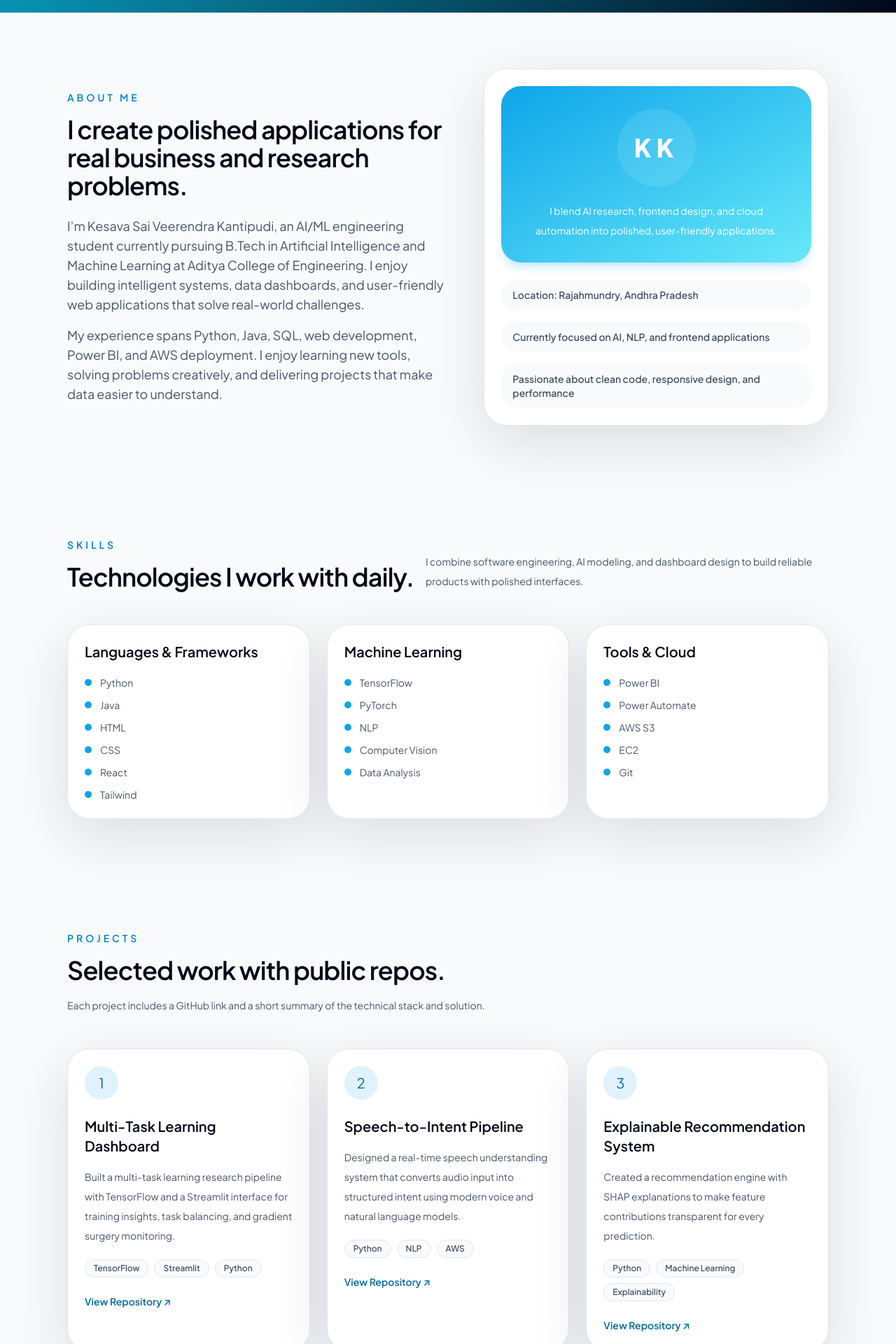
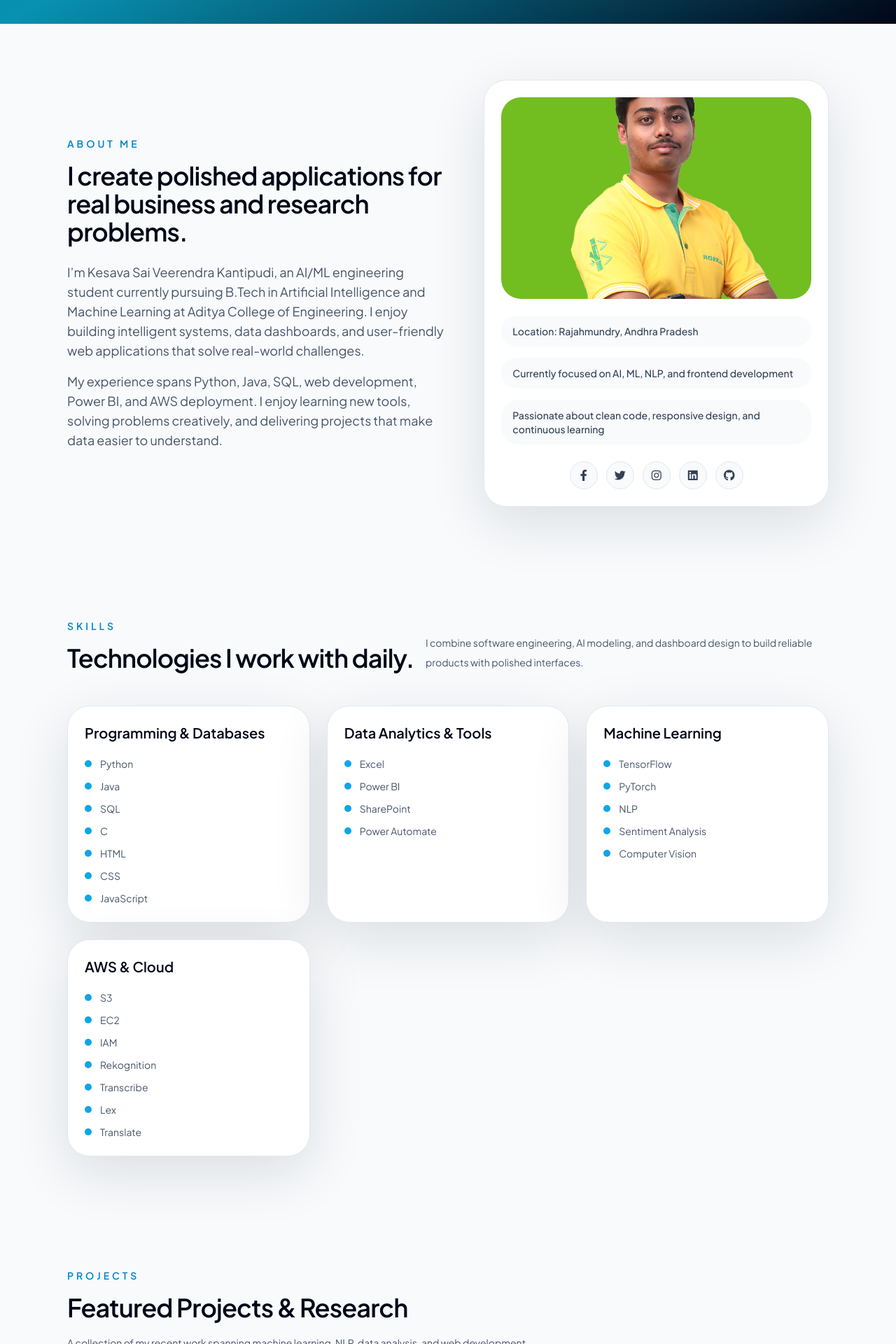
Before and after one commit to kesavakantipudi/KesavaKantipudi-portfolio, a React (Vite) app: page / in a window 1280 px wide. Shown: the part 720-2640 px from the top of the page at 70% size. Built offline with nearby package versions, Linux system fonts and the light colour scheme; the HTML template or start-up script is replaced by a standard one.

Commit message:
Restore all portfolio features: 6 projects, social links, contact form, and profile images

```diff
--- a/index.html
+++ b/index.html
@@ -9,6 +9,7 @@
     <meta property="og:type" content="website" />
     <title>Kesava Kantipudi | Portfolio</title>
     <link rel="icon" type="image/svg+xml" href="/favicon.svg" />
+    <link rel="stylesheet" href="https://cdnjs.cloudflare.com/ajax/libs/font-awesome/6.4.0/css/all.min.css" />
   </head>
   <body class="bg-slate-50">
     <div id="root"></div>
--- a/src/App.jsx
+++ b/src/App.jsx
@@ -1,5 +1,6 @@
 import { useState } from 'react';
 import { motion, useScroll, useTransform } from 'framer-motion';
+import profilePhoto from '../Images/23MH1A4224 (1).png';
 
 const resumeUrl = new URL('../KesavaSaiVeerendra.pdf', import.meta.url).href;
 
@@ -11,39 +12,69 @@ const navLinks = [
   { label: 'Contact', href: '#contact' }
 ];
 
+const socialLinks = [
+  { icon: 'fa-facebook-f', url: 'https://www.facebook.com/profile.php?id=100084996735613', label: 'Facebook' },
+  { icon: 'fa-twitter', url: 'https://x.com/Kesava_choudary', label: 'Twitter' },
+  { icon: 'fa-instagram', url: 'https://www.instagram.com/kesava_kantipudi/', label: 'Instagram' },
+  { icon: 'fa-linkedin', url: 'https://www.linkedin.com/in/kesava-kantipudi-00550a291/', label: 'LinkedIn' },
+  { icon: 'fa-github', url: 'https://github.com/kesavakantipudi/', label: 'GitHub' }
+];
+
 const skillGroups = [
   {
-    title: 'Languages & Frameworks',
-    items: ['Python', 'Java', 'HTML', 'CSS', 'React', 'Tailwind']
+    title: 'Programming & Databases',
+    items: ['Python', 'Java', 'SQL', 'C', 'HTML', 'CSS', 'JavaScript']
+  },
+  {
+    title: 'Data Analytics & Tools',
+    items: ['Excel', 'Power BI', 'SharePoint', 'Power Automate']
   },
   {
     title: 'Machine Learning',
-    items: ['TensorFlow', 'PyTorch', 'NLP', 'Computer Vision', 'Data Analysis']
+    items: ['TensorFlow', 'PyTorch', 'NLP', 'Sentiment Analysis', 'Computer Vision']
   },
   {
-    title: 'Tools & Cloud',
-    items: ['Power BI', 'Power Automate', 'AWS S3', 'EC2', 'Git']
+    title: 'AWS & Cloud',
+    items: ['S3', 'EC2', 'IAM', 'Rekognition', 'Transcribe', 'Lex', 'Translate']
   }
 ];
 
 const projects = [
   {
-    title: 'Multi-Task Learning Dashboard',
-    description: 'Built a multi-task learning research pipeline with TensorFlow and a Streamlit interface for training insights, task balancing, and gradient surgery monitoring.',
-    tech: ['TensorFlow', 'Streamlit', 'Python'],
+    title: 'Multi-Task Learning with Gradient Surgery',
+    description: 'TensorFlow multi-task learning with PCGrad training. Shared backbone with gradient surgery to reduce task conflict. Streamlit dashboard for monitoring metrics.',
+    tech: ['TensorFlow', 'Streamlit', 'Deep Learning'],
     repo: 'https://github.com/kesavakantipudi/Multi-Task-Learning-Model-with-Gradient-Surgery-using-TensorFlow-and-Streamlit'
   },
   {
     title: 'Speech-to-Intent Pipeline',
-    description: 'Designed a real-time speech understanding system that converts audio input into structured intent using modern voice and natural language models.',
+    description: 'Production-ready real-time speech understanding system that converts audio input into structured intents using modern voice and NLP models.',
     tech: ['Python', 'NLP', 'AWS'],
     repo: 'https://github.com/kesavakantipudi/Production-Ready-Real-Time-Speech-to-Intent-Pipeline'
   },
   {
     title: 'Explainable Recommendation System',
-    description: 'Created a recommendation engine with SHAP explanations to make feature contributions transparent for every prediction.',
-    tech: ['Python', 'Machine Learning', 'Explainability'],
+    description: 'Recommendation engine with SHAP-based feature attribution to make model predictions transparent and interpretable for every user.',
+    tech: ['Python', 'Machine Learning', 'SHAP'],
     repo: 'https://github.com/kesavakantipudi/Explainable-Recommendation-System-with-SHAP-Based-Feature-Attribution'
+  },
+  {
+    title: 'Multimodal RAG System',
+    description: 'Retrieval-Augmented Generation system that processes both documents and images, combining text and visual understanding for comprehensive analysis.',
+    tech: ['Python', 'RAG', 'LLMs'],
+    repo: 'https://github.com/kesavakantipudi/Multimodal-RAG-System-for-Document-and-Image-Analysis'
+  },
+  {
+    title: 'Sentiment Analysis Platform',
+    description: 'End-to-end sentiment analysis platform with real-time processing, visualization, and batch analysis capabilities for social media and review data.',
+    tech: ['Python', 'NLP', 'Web Dashboard'],
+    repo: 'https://github.com/kesavakantipudi/Sentiment_Analysis_Platform'
+  },
+  {
+    title: 'Variational Autoencoder Explorer',
+    description: 'PyTorch-based VAE with controllable latent space explorer. Interactive dashboard for understanding and generating data with controllable parameters.',
+    tech: ['PyTorch', 'VAE', 'Visualization'],
+    repo: 'https://github.com/kesavakantipudi/Variational-Autoencoder-with-a-Controllable-Latent-Space-Explorer-using-PyTorch'
   }
 ];
 
@@ -160,12 +191,12 @@ export default function App() {
               className="relative mx-auto w-full max-w-md"
             >
               <div className="absolute inset-x-0 top-0 h-full rounded-[2rem] bg-white/10 blur-3xl" />
-              <div className="relative overflow-hidden rounded-[2rem] border border-white/10 bg-white/10 p-8 shadow-soft">
-                <div className="flex h-96 items-center justify-center rounded-[1.5rem] bg-slate-950/10">
-                  <div className="flex h-64 w-64 items-center justify-center rounded-full bg-gradient-to-br from-sky-500 via-cyan-400 to-slate-900 text-6xl font-black uppercase tracking-[0.2em] text-white shadow-xl shadow-slate-950/20">
-                    KK
-                  </div>
-                </div>
+              <div className="relative overflow-hidden rounded-[2rem] border border-white/10 bg-white/10 p-2 shadow-soft">
+                <img
+                  src={profilePhoto}
+                  alt="Kesava Kantipudi"
+                  className="h-96 w-full rounded-[1.5rem] object-cover sm:h-[28rem]"
+                />
               </div>
             </motion.div>
           </div>
@@ -194,18 +225,27 @@ export default function App() {
             </div>
 
             <div className="rounded-[2rem] border border-slate-200 bg-white p-6 shadow-soft">
-              <div className="rounded-[1.75rem] bg-gradient-to-br from-sky-500 to-cyan-300 p-8 text-center text-white shadow-lg shadow-sky-500/20">
-                <div className="mx-auto mb-5 flex h-28 w-28 items-center justify-center rounded-full bg-white/10 text-4xl font-black uppercase tracking-[0.2em]">
-                  KK
-                </div>
-                <p className="text-sm leading-7">
-                  I blend AI research, frontend design, and cloud automation into polished, user-friendly applications.
-                </p>
+              <div className="overflow-hidden rounded-[1.75rem] bg-slate-100">
+                <img src={profilePhoto} alt="Kesava in casual portrait" className="h-72 w-full object-cover" />
               </div>
               <div className="mt-6 space-y-4 text-slate-700">
                 <p className="rounded-3xl bg-slate-50 px-4 py-3 text-sm font-medium">Location: Rajahmundry, Andhra Pradesh</p>
-                <p className="rounded-3xl bg-slate-50 px-4 py-3 text-sm font-medium">Currently focused on AI, NLP, and frontend applications</p>
-                <p className="rounded-3xl bg-slate-50 px-4 py-3 text-sm font-medium">Passionate about clean code, responsive design, and performance</p>
+                <p className="rounded-3xl bg-slate-50 px-4 py-3 text-sm font-medium">Currently focused on AI, ML, NLP, and frontend development</p>
+                <p className="rounded-3xl bg-slate-50 px-4 py-3 text-sm font-medium">Passionate about clean code, responsive design, and continuous learning</p>
+              </div>
+              <div className="mt-6 flex justify-center gap-3">
+                {socialLinks.map((social) => (
+                  <a
+                    key={social.label}
+                    href={social.url}
+                    target="_blank"
+                    rel="noreferrer"
+                    aria-label={social.label}
+                    className="inline-flex h-10 w-10 items-center justify-center rounded-full border border-slate-200 bg-slate-50 text-slate-700 transition hover:bg-sky-600 hover:text-white hover:border-sky-600"
+                  >
+                    <i className={`fab ${social.icon}`} />
+                  </a>
+                ))}
               </div>
             </div>
           </div>
@@ -253,13 +293,13 @@ export default function App() {
         <section id="projects" className="mx-auto max-w-6xl px-4 py-20 sm:px-6 lg:px-8">
           <div className="mb-12">
             <p className="text-sm font-semibold uppercase tracking-[0.28em] text-sky-600">Projects</p>
-            <h2 className="mt-4 text-3xl font-semibold tracking-tight text-slate-950 sm:text-4xl">Selected work with public repos.</h2>
+            <h2 className="mt-4 text-3xl font-semibold tracking-tight text-slate-950 sm:text-4xl">Featured Projects & Research</h2>
             <p className="mt-4 max-w-2xl text-sm leading-7 text-slate-600">
-              Each project includes a GitHub link and a short summary of the technical stack and solution.
+              A collection of my recent work spanning machine learning, NLP, data analysis, and web development. All projects are available on GitHub.
             </p>
           </div>
 
-          <div className="grid gap-6 lg:grid-cols-3">
+          <div className="grid gap-6 lg:grid-cols-2 xl:grid-cols-3">
             {projects.map((project, index) => (
               <motion.article
                 key={project.title}
@@ -267,12 +307,12 @@ export default function App() {
                 whileInView={{ opacity: 1, y: 0 }}
                 viewport={{ once: true, amount: 0.25 }}
                 transition={{ duration: 0.7, delay: index * 0.1 }}
-                className="group rounded-[2rem] border border-slate-200 bg-white p-6 shadow-soft"
+                className="group rounded-[2rem] border border-slate-200 bg-white p-6 shadow-soft transition hover:shadow-lg hover:border-sky-300"
               >
-                <div className="flex h-12 w-12 items-center justify-center rounded-3xl bg-sky-100 text-sky-700">
-                  <span className="text-xl">{index + 1}</span>
+                <div className="flex h-12 w-12 items-center justify-center rounded-3xl bg-sky-100 text-sky-700 text-xl font-bold">
+                  {index + 1}
                 </div>
-                <h3 className="mt-6 text-xl font-semibold text-slate-950">{project.title}</h3>
+                <h3 className="mt-6 text-lg font-semibold text-slate-950">{project.title}</h3>
                 <p className="mt-4 text-sm leading-7 text-slate-600">{project.description}</p>
                 <div className="mt-5 flex flex-wrap gap-2">
                   {project.tech.map((tech) => (
@@ -321,6 +361,20 @@ export default function App() {
                 <a href="https://www.linkedin.com/in/kesava-kantipudi-00550a291/" target="_blank" rel="noreferrer" className="block rounded-3xl border border-slate-700 bg-white/5 px-5 py-4 text-sm font-medium text-white transition hover:border-cyan-400 hover:bg-cyan-500/10">
                   LinkedIn: kesava-kantipudi
                 </a>
+                <div className="mt-6 flex flex-wrap gap-3">
+                  {socialLinks.map((social) => (
+                    <a
+                      key={social.label}
+                      href={social.url}
+                      target="_blank"
+                      rel="noreferrer"
+                      aria-label={social.label}
+                      className="inline-flex h-10 w-10 items-center justify-center rounded-full border border-slate-700 bg-white/5 text-white transition hover:border-cyan-400 hover:bg-cyan-500/10"
+                    >
+                      <i className={`fab ${social.icon} text-sm`} />
+                    </a>
+                  ))}
+                </div>
               </div>
             </div>
           </div>
```
Also changed, not shown: 1 other file (tests, documents, lock files or other folders).
